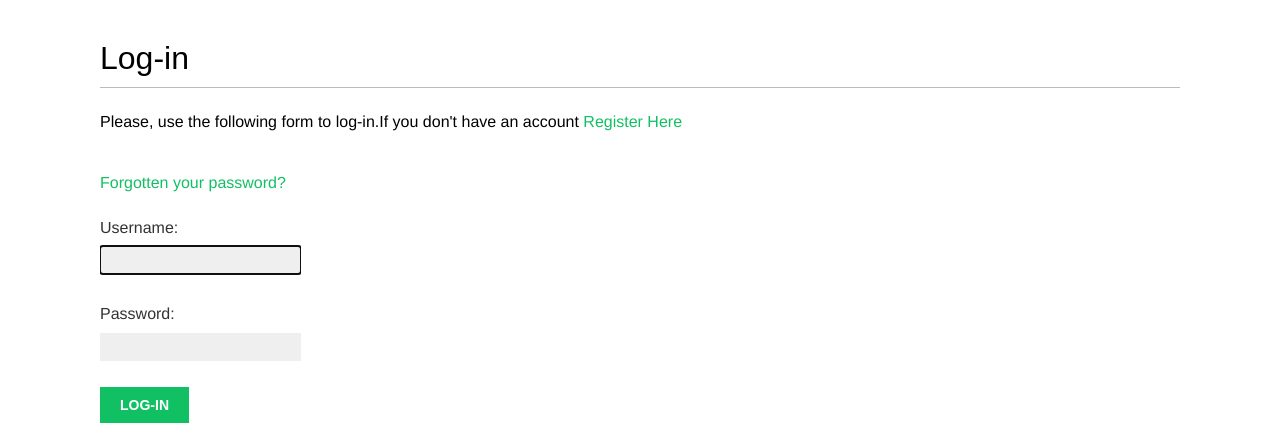
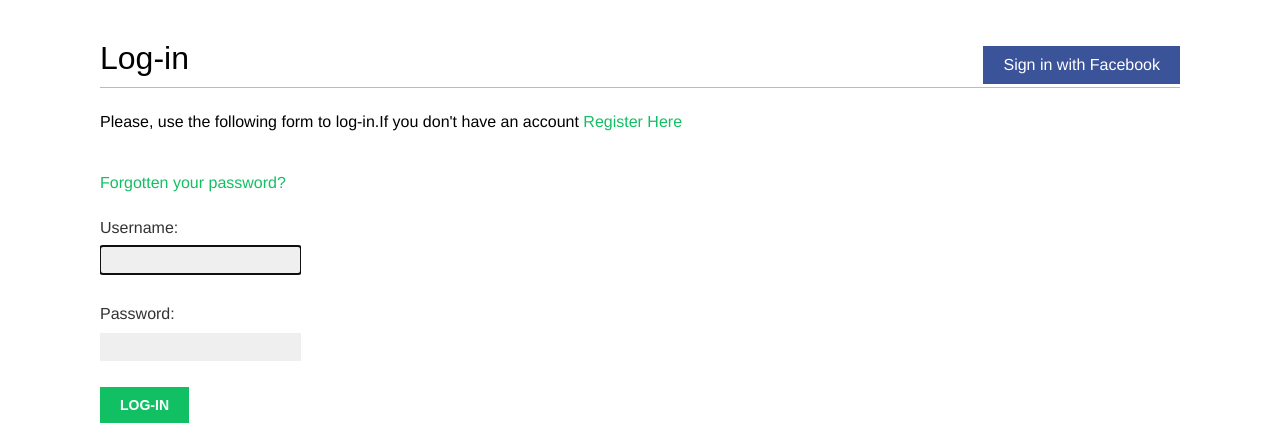
Before and after one commit to Imteaz1998/OnlineSocialMedia, a Django app: page /account/login/ in a window 1280 px wide. Shown: the part 47-495 px from the top of the page. Run offline with Django 4.2, Linux system fonts and the light colour scheme; some web fonts are replaced.

Commit message:
Unsuccessful social button added

```diff
--- a/account/templates/registration/login.html
+++ b/account/templates/registration/login.html
@@ -1,6 +1,13 @@
 {% extends "base.html" %}
 {% block title %}Log-in{% endblock %}
 {% block content %}
+<div class="social">
+    <ul>
+        <li class="facebook">
+            <a href="{% url "social:begin" "facebook" %}">Sign in with Facebook</a>
+        </li>
+    </ul>
+</div>
 <h1>Log-in</h1>
 {% if form.errors %}
    <p>
--- a/socialmedia/settings.py
+++ b/socialmedia/settings.py
@@ -140,5 +140,9 @@ MEDIA_ROOT = os.path.join(BASE_DIR, 'media/')
 AUTHENTICATION_BACKENDS = [
     'django.contrib.auth.backends.ModelBackend',
     'account.authentication.EmailAuthBackend',
+    'social_core.backends.facebook.FacebookAuth2'
 
 ]
+SOCIAL_AUTH_FACEBOOK_KEY = '624980302911030'
+SOCIAL_AUTH_FACEBOOK_SECRET = 'e1f8715780cfe3c09a1f55acd12652ea'
+SOCIAL_AUTH_FACEBOOK_SCOPE = ['email']
```
